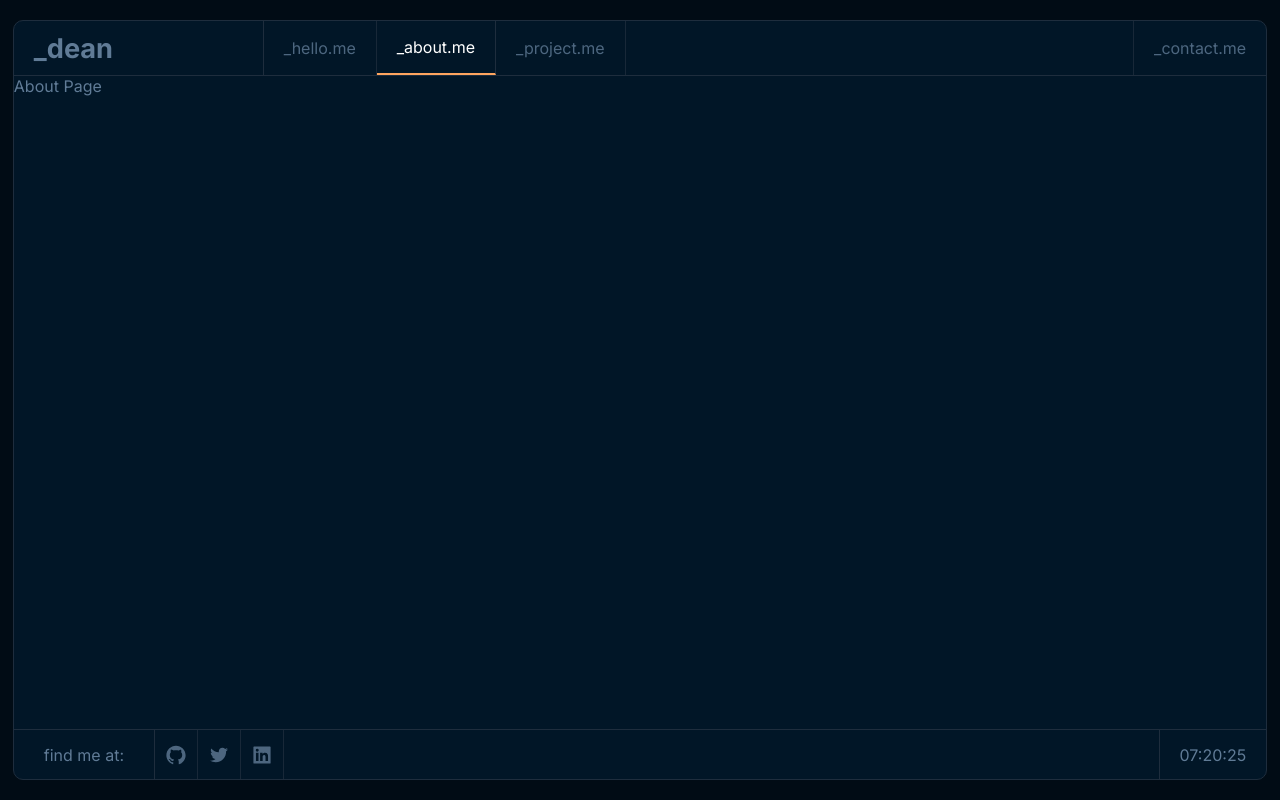
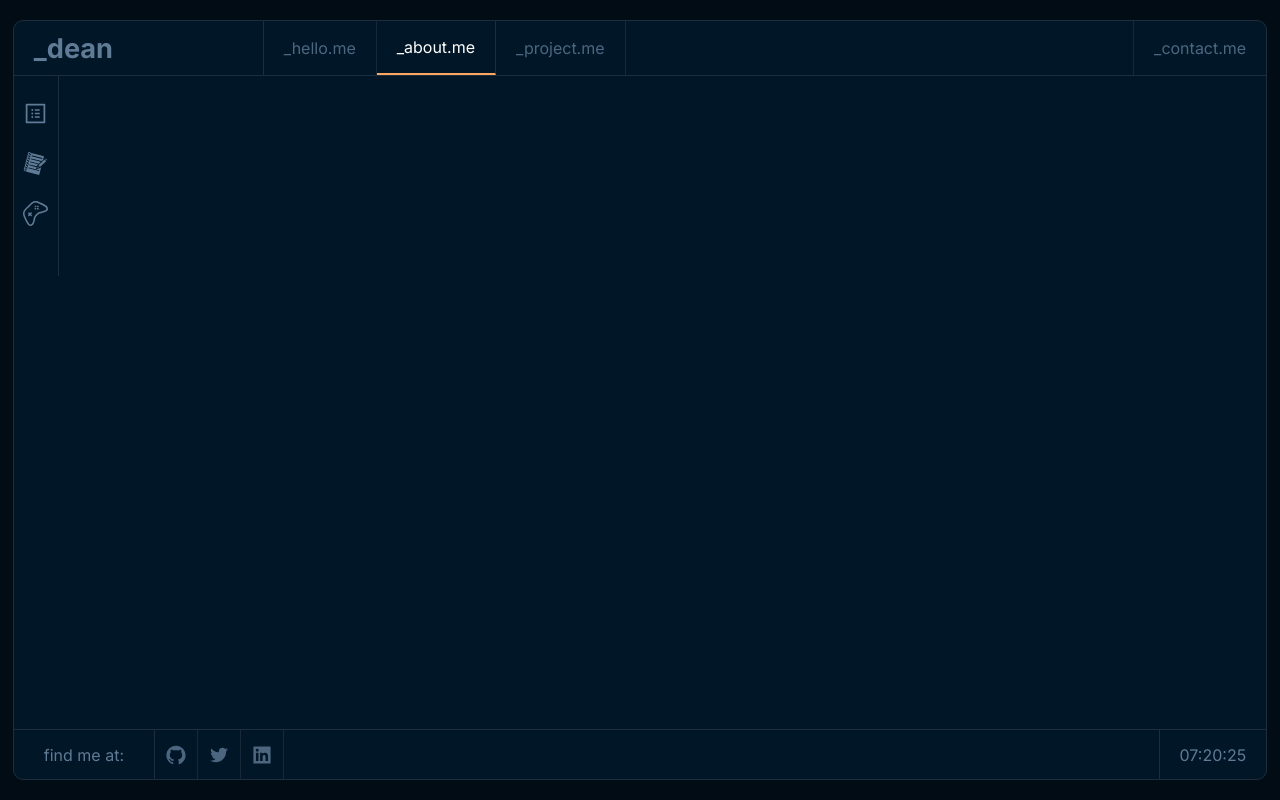
Before and after one commit to stDean/my_portfolio, a Next.js app in the folder my_portfolio/: page /about in a window 1280 px wide. Built offline with nearby package versions, Linux system fonts and the light colour scheme.

Commit message:
started the about page

```diff
--- a/my_portfolio/src/app/about/page.js
+++ b/my_portfolio/src/app/about/page.js
@@ -1,5 +1,9 @@
+import { AboutContainer } from "@/container";
+
 export default function page() {
   return (
-    <div>About Page</div>
+    <>
+      <AboutContainer />
+    </>
   )
 }
--- /dev/null
+++ b/my_portfolio/src/app/contact/layout.js
@@ -0,0 +1,6 @@
+import '@/styles/globals.css';
+
+export default function RootLayout({ children, }) {
+  // offset navbar height
+  return <main>{children}</main>
+}
--- /dev/null
+++ b/my_portfolio/src/app/contact/page.js
@@ -0,0 +1,5 @@
+export default function page() {
+  return (
+    <div>Contact Page</div>
+  )
+}
--- /dev/null
+++ b/my_portfolio/src/app/project/layout.js
@@ -0,0 +1,6 @@
+import '@/styles/globals.css';
+
+export default function RootLayout({ children, }) {
+  // offset navbar height
+  return <main>{children}</main>
+}
--- /dev/null
+++ b/my_portfolio/src/app/project/page.js
@@ -0,0 +1,5 @@
+export default function page() {
+  return (
+    <div>Project Page</div>
+  )
+}
--- /dev/null
+++ b/my_portfolio/src/components/icons/icons.styles.scss
@@ -0,0 +1,18 @@
+.icons {
+  border-right: 1px solid #1E2D3D;
+  display: flex;
+  flex-direction: column;
+  align-items: center;
+  padding: 25px 0;
+  position: sticky;
+
+  svg {
+    width: 25px;
+    height: 25px;
+    margin-bottom: 25px;
+  }
+
+  @media screen and (max-width: 1110px) {
+    display: none;
+  }
+}
--- /dev/null
+++ b/my_portfolio/src/components/icons/index.jsx
@@ -0,0 +1,17 @@
+import { AiOutlineProfile } from 'react-icons/ai';
+import { SlGameController } from 'react-icons/sl';
+import { GiNotebook } from 'react-icons/gi';
+
+import './icons.styles.scss';
+
+const AboutIcons = () => {
+  return (
+    <div className='icons'>
+      <AiOutlineProfile />
+      <GiNotebook />
+      <SlGameController />
+    </div>
+  )
+}
+
+export default AboutIcons
--- a/my_portfolio/src/components/index.js
+++ b/my_portfolio/src/components/index.js
@@ -3,3 +3,4 @@ export { default as Footer } from './Footer';
 export { default as Tile } from './game/Tile.game';
 export { default as Cell } from './game/Cell.game';
 export { default as GameOverlay } from './game/GameOverlay.game';
+export { default as AboutIcons } from './icons';
--- /dev/null
+++ b/my_portfolio/src/container/about/about.styles.scss
@@ -0,0 +1,15 @@
+.main_about {
+  display: grid;
+  grid-template-columns: 45px 205px 1fr;
+  position: relative;
+  overflow: hidden;
+
+  @media screen and (max-width: 1110px) {
+    grid-template-columns: 200px 1fr;
+  }
+
+  @media screen and (max-width: 650px) {
+    display: flex;
+    flex-direction: column;
+  }
+}
--- /dev/null
+++ b/my_portfolio/src/container/about/index.js
@@ -0,0 +1,12 @@
+import './about.styles.scss';
+import { AboutIcons } from '@/components';
+
+const AboutContainer = () => {
+  return (
+    <div className='main_about'>
+      <AboutIcons />
+    </div>
+  )
+}
+
+export default AboutContainer
--- a/my_portfolio/src/container/index.js
+++ b/my_portfolio/src/container/index.js
@@ -1 +1,2 @@
 export { default as Game } from './game';
+export {default as AboutContainer} from './about';
```
Also changed, not shown: my_portfolio/src/components/sideNav/index.jsx (added).
